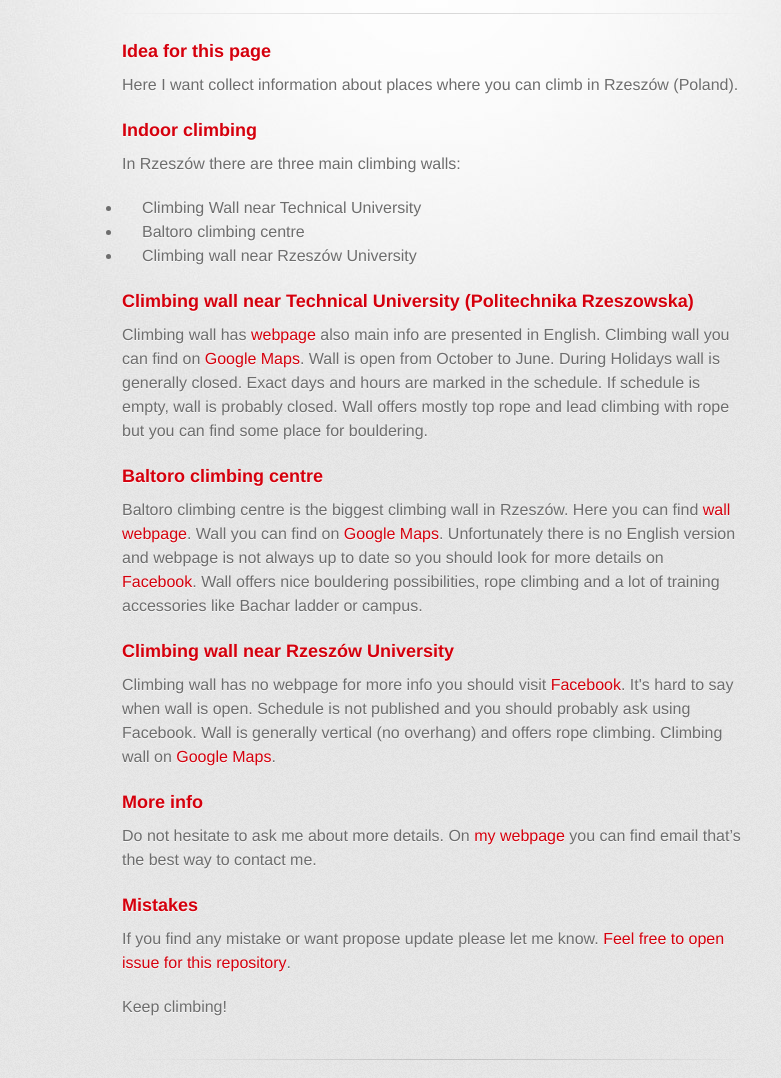
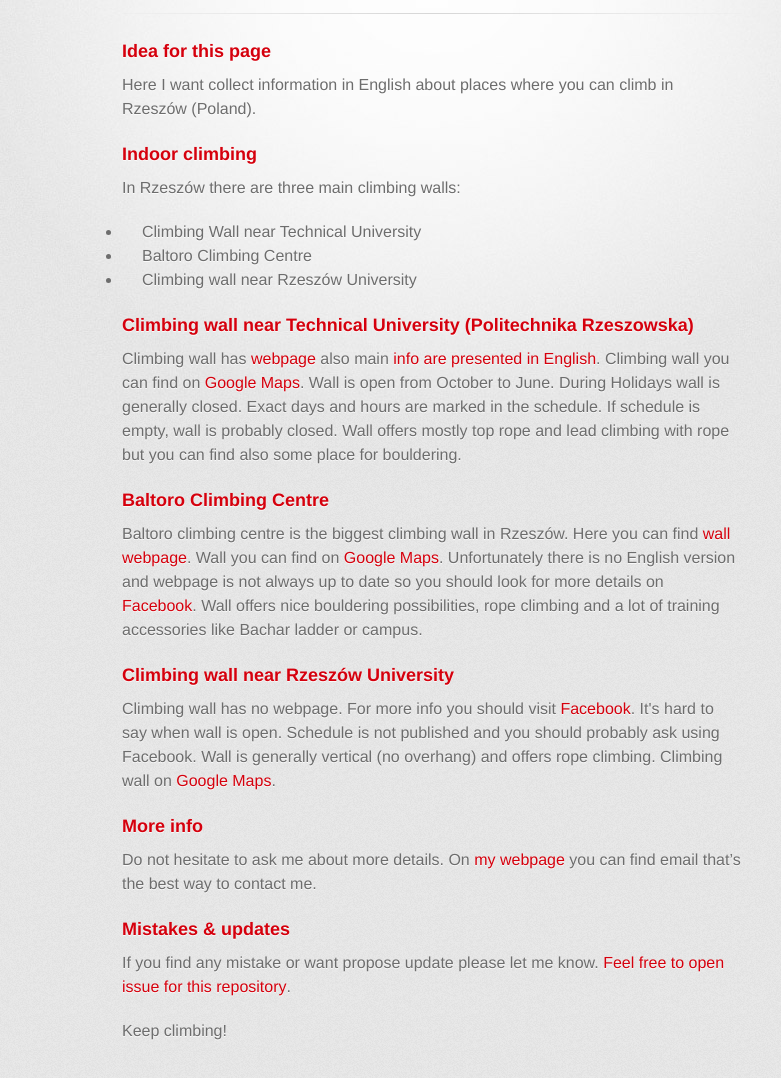
Before and after one commit to dominikhajduk/climbing-in-rzeszow, a plain HTML site: page index.html in a window 1280 px wide. Shown: the part 160-1238 px from the top of the page, without its empty margins (208-989 px from the left). Drawn offline with Linux system fonts and the light colour scheme; a web font is replaced by a local one.

Commit message:
Text changes

```diff
--- a/index.html
+++ b/index.html
@@ -35,7 +35,7 @@
           <h3>
 <a id="idea-for-this-page" class="anchor" href="#idea-for-this-page" aria-hidden="true"><span class="octicon octicon-link"></span></a>Idea for this page</h3>
 
-<p>Here I want collect information about places where you can climb in Rzeszów (Poland).  </p>
+<p>Here I want collect information in English about places where you can climb in Rzeszów (Poland).  </p>
 
 <h3>
 <a id="indoor-climbing" class="anchor" href="#indoor-climbing" aria-hidden="true"><span class="octicon octicon-link"></span></a>Indoor climbing</h3>
@@ -44,24 +44,24 @@
 
 <ul>
 <li>Climbing Wall near Technical University</li>
-<li>Baltoro climbing centre</li>
+<li>Baltoro Climbing Centre</li>
 <li>Climbing wall near Rzeszów University</li>
 </ul>
 
 <h3>
 <a id="climbing-wall-near-technical-university-politechnika-rzeszowska" class="anchor" href="#climbing-wall-near-technical-university-politechnika-rzeszowska" aria-hidden="true"><span class="octicon octicon-link"></span></a>Climbing wall near Technical University (Politechnika Rzeszowska)</h3>
 
-<p>Climbing wall has <a href="http://sciana.prz.rzeszow.pl/english.php">webpage</a> also main info are presented in English. Climbing wall you can find on <a href="http://sciana.prz.rzeszow.pl/jak_dojechac.php">Google Maps</a>. Wall is open from October to June. During Holidays wall is generally closed. Exact days and hours are marked in the schedule. If schedule is empty, wall is probably closed. Wall offers mostly top rope and lead climbing with rope but you can find some place for bouldering.</p>
+<p>Climbing wall has <a href="http://sciana.prz.rzeszow.pl/english.php">webpage</a> also main <a href="http://sciana.prz.rzeszow.pl/english.php">info are presented in English</a>. Climbing wall you can find on <a href="http://sciana.prz.rzeszow.pl/jak_dojechac.php">Google Maps</a>. Wall is open from October to June. During Holidays wall is generally closed. Exact days and hours are marked in the schedule. If schedule is empty, wall is probably closed. Wall offers mostly top rope and lead climbing with rope but you can find also some place for bouldering.</p>
 
 <h3>
-<a id="baltoro-climbing-centre" class="anchor" href="#baltoro-climbing-centre" aria-hidden="true"><span class="octicon octicon-link"></span></a>Baltoro climbing centre</h3>
+<a id="baltoro-climbing-centre" class="anchor" href="#baltoro-climbing-centre" aria-hidden="true"><span class="octicon octicon-link"></span></a>Baltoro Climbing Centre</h3>
 
 <p>Baltoro climbing centre is the biggest climbing wall in Rzeszów. Here you can find <a href="http://baltoro.rzeszow.pl">wall webpage</a>. Wall you can find on <a href="https://www.google.pl/maps/place/BALTORO+-+Centrum+Wspinaczkowe+Rzeszowskiego+Klubu+Wysokog%C3%B3rskiego/@50.06248,21.978297,17z/data=!4m6!1m3!3m2!1s0x473cfb4343d2cfe9:0x3566f03652031062!2sBALTORO+-+Centrum+Wspinaczkowe+Rzeszowskiego+Klubu+Wysokog%C3%B3rskiego!3m1!1s0x473cfb4343d2cfe9:0x3566f03652031062?hl=pl">Google Maps</a>. Unfortunately there is no English version and webpage is not always up to date so you should look for more details on <a href="https://www.facebook.com/CentrumWspinaczkoweBaltoroWRzeszowie">Facebook</a>. Wall offers nice bouldering possibilities, rope climbing and a lot of training accessories like Bachar ladder or campus.</p>
 
 <h3>
 <a id="climbing-wall-near-rzeszów-university" class="anchor" href="#climbing-wall-near-rzesz%C3%B3w-university" aria-hidden="true"><span class="octicon octicon-link"></span></a>Climbing wall near Rzeszów University</h3>
 
-<p>Climbing wall has no webpage for more info you should visit <a href="https://www.facebook.com/sciankaUR">Facebook</a>. It's hard to say when wall is open. Schedule is not published and you should probably ask using Facebook. Wall is generally vertical (no overhang) and offers rope climbing. Climbing wall on <a href="https://www.google.pl/maps/place/Jana+Kasprowicza+1,+Rzesz%C3%B3w/@50.0419385,21.9938766,218m/data=!3m1!1e3!4m2!3m1!1s0x473cfb0f88142543:0x2edbe7b9eb4be4e0!6m1!1e1?hl=pl">Google Maps</a>.</p>
+<p>Climbing wall has no webpage. For more info you should visit <a href="https://www.facebook.com/sciankaUR">Facebook</a>. It's hard to say when wall is open. Schedule is not published and you should probably ask using Facebook. Wall is generally vertical (no overhang) and offers rope climbing. Climbing wall on <a href="https://www.google.pl/maps/place/Jana+Kasprowicza+1,+Rzesz%C3%B3w/@50.0419385,21.9938766,218m/data=!3m1!1e3!4m2!3m1!1s0x473cfb0f88142543:0x2edbe7b9eb4be4e0!6m1!1e1?hl=pl">Google Maps</a>.</p>
 
 <h3>
 <a id="more-info" class="anchor" href="#more-info" aria-hidden="true"><span class="octicon octicon-link"></span></a>More info</h3>
@@ -69,7 +69,7 @@
 <p>Do not hesitate to ask me about more details. On <a href="http://lojant.idl.pl">my webpage</a> you can find email that’s the best way to contact me.</p>
 
 <h3>
-<a id="mistakes" class="anchor" href="#mistakes" aria-hidden="true"><span class="octicon octicon-link"></span></a>Mistakes</h3>
+<a id="mistakes" class="anchor" href="#mistakes" aria-hidden="true"><span class="octicon octicon-link"></span></a>Mistakes & updates</h3>
 
 <p>If you find any mistake or want propose update please let me know. <a href="https://github.com/dominikhajduk/climbing-in-rzeszow/issues/new">Feel free to open issue for this repository</a>.</p>
 
```
